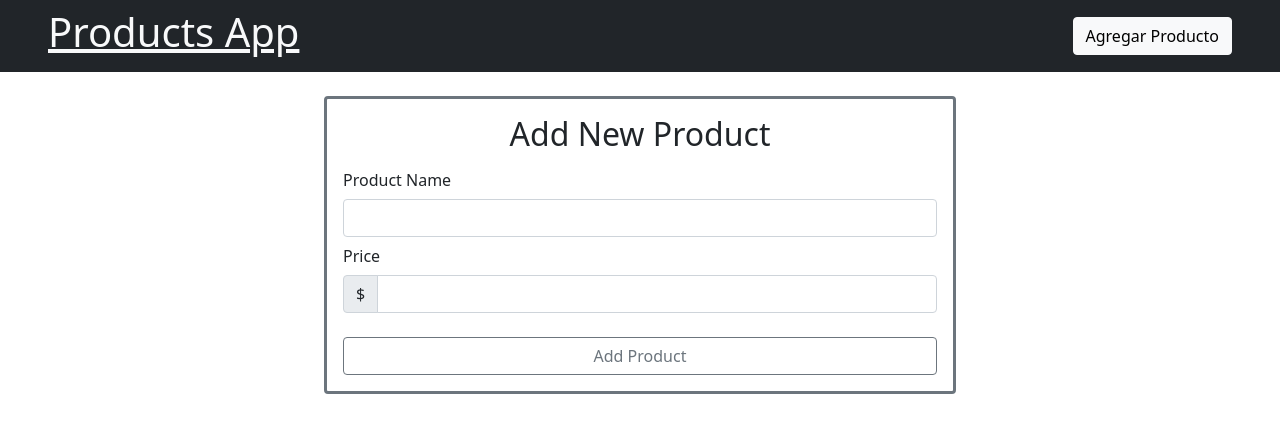
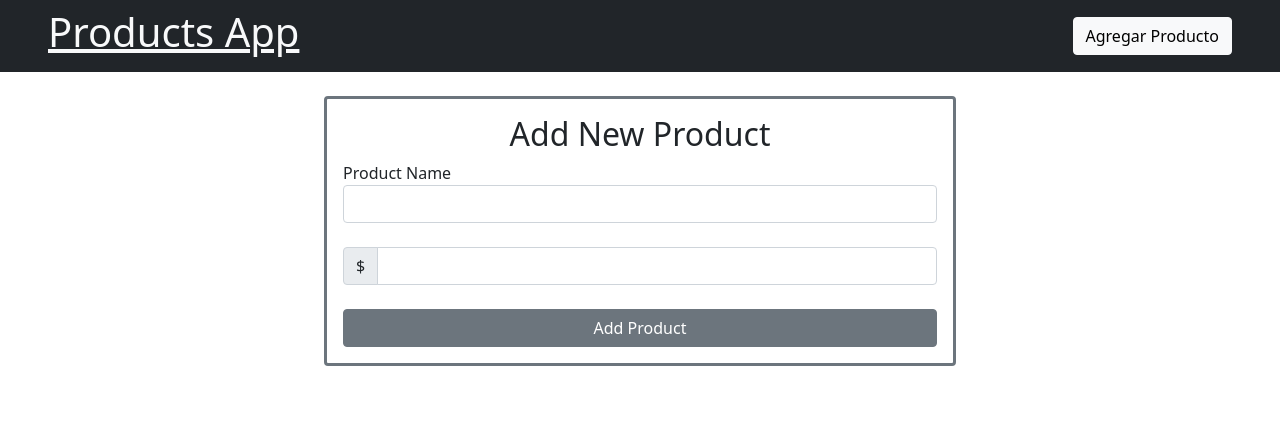
Before and after one commit to PedroT111/ReduxApp, a React (Create React App) app: page /product/new in a window 1280 px wide. Shown: the top 432 px of the page. Built offline with nearby package versions, Linux system fonts and the light colour scheme.

Commit message:
reactstrap form

```diff
--- a/src/components/newProduct.js
+++ b/src/components/newProduct.js
@@ -1,7 +1,7 @@
 import React, { useState } from "react";
 import { useDispatch } from "react-redux";
 import {createNewProduct} from "../core/actions/productActions";
-
+import {Row, Col, Card, CardBody, Form, FormGroup, Input, Label, Button, InputGroup, InputGroupText } from "reactstrap";
 
 
 const NewProduct = () => {
@@ -28,43 +28,38 @@ const NewProduct = () => {
         addProduct(product);
 
     }
+
     return(
-        <div className="row justify-content-center">
-            <div className="col-md-8">
-                <div className="card border border-secondary border-3">
-                    <div className="card-body">
+        <Row className="justify-content-center">
+            <Col md="8">
+                <Card className="border border-secondary border-3">
+                    <CardBody>
                         <h2 className="text-center">Add New Product</h2>
-
-                        <form onSubmit={onSubmit}>
-                            <div className="form-group">
-                            <label className="col-form-label">Product Name</label>
-                            <input
-                            className="form-control"
-                            type="text"
-                            name="name"
-                            onChange={onChange}
-                            />
-                            </div>
-                            <div className="form-group">
-                            <label className="col-form-label">Price</label>
-                            <div class="input-group">
-                                <span class="input-group-text">$</span>
-                                <input
-                                className="form-control"
-                                type="number"
-                                name="price"
-                                onChange={onChange}
-                                />
-                            </div>
-
-                            </div>
-
-                            <button className="btn btn-outline-secondary font-weight-bold w-100 d-block mt-4">Add Product</button>
-                        </form>
-                    </div>
-                </div>
-            </div>
-        </div>
+                        <Form onSubmit={onSubmit}>
+                            <FormGroup>
+                                <Label>Product Name</Label>
+                                <Input
+                                type="text"
+                                name="name"
+                                onChange={onChange}/>
+                            </FormGroup>
+                            <FormGroup>
+                                <Label></Label>
+                                <InputGroup>
+                                    <InputGroupText>$</InputGroupText>
+                                    <Input
+                                    className="form-control"
+                                    type="number"
+                                    name="price"
+                                    onChange={onChange}/>
+                                </InputGroup>
+                            </FormGroup>
+                            <Button className="outline-secondary font-weight-bold w-100 d-block mt-4">Add Product</Button>
+                        </Form>
+                    </CardBody>
+                </Card>
+            </Col>
+        </Row>
     )
 
 
```
